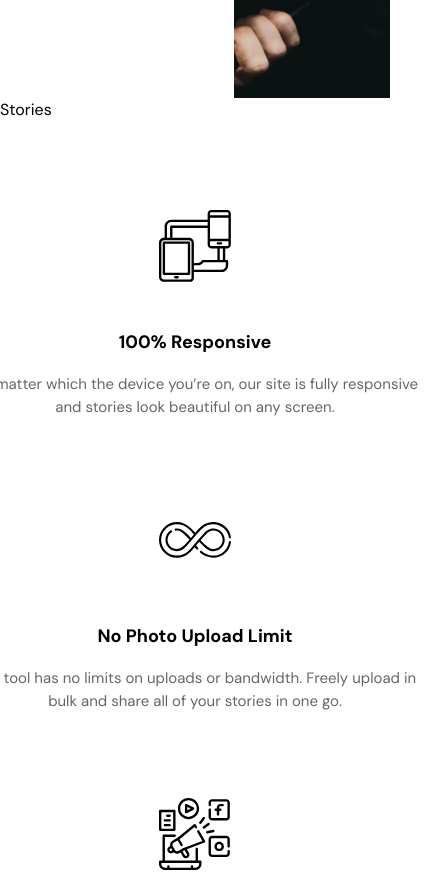
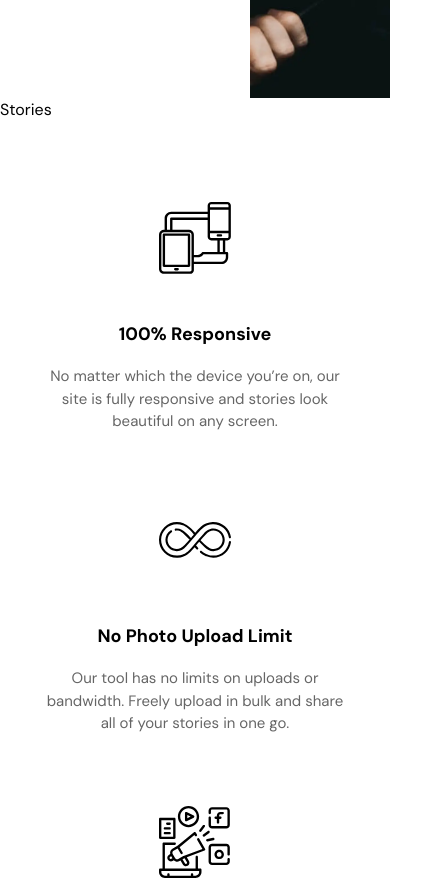
Before and after one commit to viblo29/photosnap, a Next.js app in the folder my-app/: page / in a window 390 px wide. Shown: the part 1800-2680 px from the top of the page, 424 px wide, since content can reach past the window. Built offline with nearby package versions, Linux system fonts and the light colour scheme.

Commit message:
adjusted tablet sizes

```diff
--- a/my-app/components/molecules/Home/Benefits/Benefits.tsx
+++ b/my-app/components/molecules/Home/Benefits/Benefits.tsx
@@ -2,11 +2,17 @@ import React from 'react'
 
 function Benefits() {
   return (
-    <div className='w-screen h-115 flex justify-center items-center max-[1200px]:h-250 max-[1200px]:justify-between max-[1200px]:p-22 '>
-        <div className='h-59 w-277.5 flex justify-between max-[1200px]:w-full max-[1200px]:h-full max-[1200px]:flex-col max-[1200px]:items-center'>
+    <div className='w-screen h-115 flex justify-center items-center
+                    max-[1200px]:h-250 max-[1200px]:justify-between max-[1200px]:p-22
+                    max-[540px]:px-10 max-[540px]:py-20'>
+        <div className='h-59 w-277.5 flex justify-between
+                    max-[1200px]:w-full max-[1200px]:h-full max-[1200px]:flex-col max-[1200px]:items-center
+                    max-[540px]:'>
 
            {/* box1 */}
-            <div className="w-87.5 h-59 flex flex-col justify-between items-center max-[1200px]:w-114.25">
+            <div className="w-87.5 h-59 flex flex-col justify-between items-center
+                            max-[1200px]:w-114.25
+                            max-[540px]:w-77.5 max-[540px]:h-59">
                 <div className='w-18 h-18 flex items-center'>
                     <img src="/images/Shape1.svg" alt="" />
                 </div>
@@ -17,7 +23,9 @@ function Benefits() {
             </div>
 
             {/* box2 */}
-             <div className="w-87.5 h-59 flex flex-col justify-between items-center max-[1200px]:w-114.25">
+             <div className="w-87.5 h-59 flex flex-col justify-between items-center
+                            max-[1200px]:w-114.25
+                            max-[540px]:w-77.5 max-[540px]:h-59">
                 <div className='w-18 h-18 flex items-center'>
                     <img src="/images/Shape2.svg" alt="" />
                 </div>
@@ -28,7 +36,9 @@ function Benefits() {
             </div>
 
             {/* box3 */}
-            <div className="w-87.5 h-59 flex flex-col justify-between items-center max-[1200px]:w-114.25">
+            <div className="w-87.5 h-59 flex flex-col justify-between items-center
+                            max-[1200px]:w-114.25
+                            max-[540px]:w-77.5 max-[540px]:h-59">
                 <div className='w-18 h-18 flex items-center'>
                     <img src="/images/Shape3.svg" alt="" />
                 </div>
--- a/my-app/components/molecules/Home/HeroSection/HeroSection.tsx
+++ b/my-app/components/molecules/Home/HeroSection/HeroSection.tsx
@@ -7,7 +7,7 @@ function HeroSection() {
       {/* Section 1 */}
         <div className='h-162.5 w-full flex'>
           <div className="bg-black text-white w-[42%] h-162.5 flex justify-center items-center relative
-                          max-[1200px]:w-[60%]">
+                          max-[1200px]:w-[64%]">
 
             <div className="absolute w-1.5 h-76 inset-0 top-43.25">
               <img src='/images/line.svg' alt="" />
@@ -33,7 +33,7 @@ function HeroSection() {
             </div>
           </div>
 
-          <div className="w-[58%] h-162.5   max-[1200px]:w-[40%]">
+          <div className="w-[58%] h-162.5   max-[1200px]:w-[36%]">
             <img
             src='/images/N1.webp'
             className='w-full h-full object-cover'/>
@@ -42,13 +42,13 @@ function HeroSection() {
 
       {/* Section 2 */}
         <div className='h-150 w-screen flex'>
-          <div className="w-[58%]  max-[1200px]:w-[40%] overflow-hidden">
+          <div className="w-[58%]  max-[1200px]:w-[36%] overflow-hidden">
             <img
             src='/images/N2.webp'
             className='h-full w-full object-cover object-[30%_center]'/>
           </div>
 
-          <div className="bg-white text-black w-[42%] h-150 flex justify-center items-center  max-[1200px]:w-[60%]">
+          <div className="bg-white text-black w-[42%] h-150 flex justify-center items-center  max-[1200px]:w-[64%]">
             <div className='w-96.75 h-82.25'>
                 <h1 className="text-[40px] font-bold tracking-[4.17px] leading-12">
                   BEAUTIFUL STORIES <br />EVERY TIME
@@ -72,7 +72,7 @@ function HeroSection() {
 
       {/* Section 3 */}
         <div className='h-150 w-full flex'>
-          <div className="bg-white text-black w-[42%] h-150 flex justify-center items-center  max-[1200px]:w-[60%]">
+          <div className="bg-white text-black w-[42%] h-150 flex justify-center items-center  max-[1200px]:w-[64%]">
             <div className='w-96.75 h-76'>
                 <h1 className="text-[40px] font-bold tracking-[4.17px] leading-12">
                   DESIGNED FOR EVERYONE
@@ -93,7 +93,7 @@ function HeroSection() {
             </div>
           </div>
 
-          <div className="w-[58%]  max-[1200px]:w-[40%] overflow-hidden">
+          <div className="w-[58%]  max-[1200px]:w-[36%] overflow-hidden">
             <img
             src='/images/N3.webp'
             className='h-full w-full object-cover object-center'/>
```
